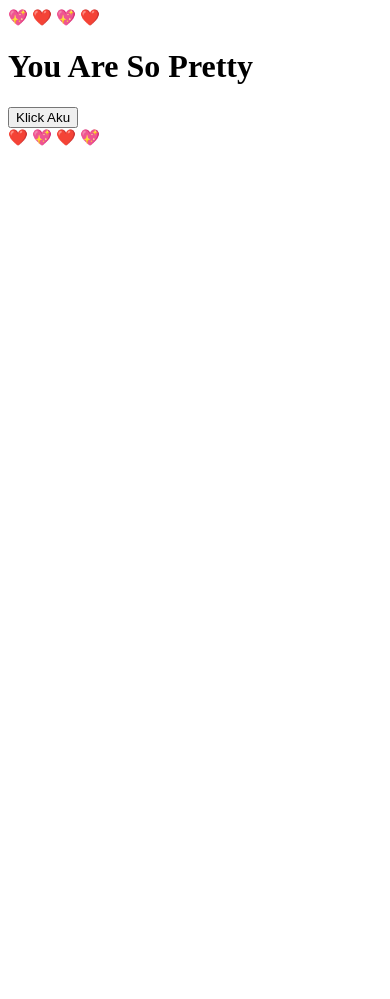
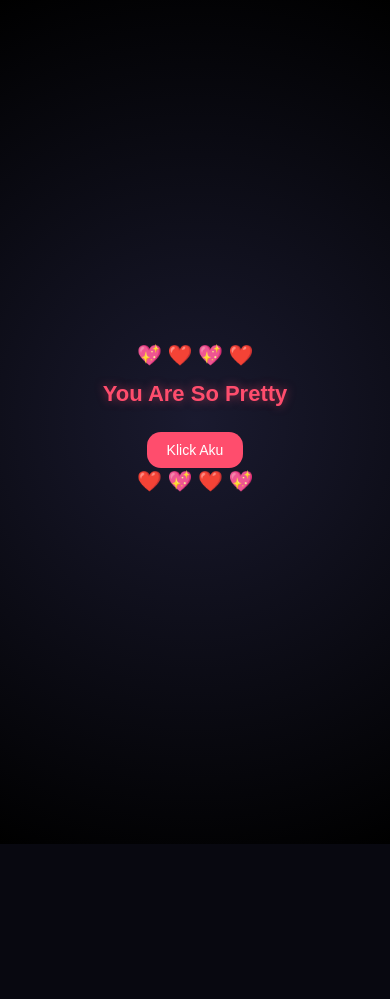
Before and after one commit to mlf167937-svg/Rauf, a Flask app: page / in a window 390 px wide. After the commit the page ends 844 px from the top, so only its background shows below. Run offline with Flask 3, Linux system fonts and the light colour scheme.

Commit message:
Update style.css

```diff
--- a/static/style.css
+++ b/static/style.css
@@ -1,3 +1,71 @@
+*{
+  margin:0;
+  padding:0;
+  box-sizing:border-box;
+  font-family:Arial, sans-serif;
+}
+
+body{
+  background:#070712;
+  color:white;
+  overflow:hidden;
+}
+
+/* =========================
+   START SCREEN
+========================= */
+
+#startScreen{
+  position:fixed;
+  inset:0;
+  display:flex;
+  justify-content:center;
+  align-items:center;
+
+  background:radial-gradient(circle,#1a1a2f,#000);
+  z-index:999;
+}
+
+.box{
+  text-align:center;
+  padding:20px;
+  animation:fadeIn 1s ease;
+}
+
+h1{
+  font-size:clamp(22px,5vw,42px);
+  color:#ff4d6d;
+  text-shadow:0 0 10px rgba(255,77,109,0.5);
+  margin:10px 0;
+}
+
+button{
+  margin-top:15px;
+  padding:12px 28px;
+  border:none;
+  border-radius:14px;
+  background:#ff4d6d;
+  color:white;
+  font-size:16px;
+  cursor:pointer;
+  transition:0.3s;
+}
+
+button:hover{
+  transform:scale(1.08);
+  background:#ff2e55;
+}
+
+.love{
+  font-size:20px;
+  margin:5px 0;
+  animation:float 2s infinite ease-in-out;
+}
+
+/* =========================
+   STORY CONTAINER
+========================= */
+
 #container{
   position:relative;
   width:100%;
@@ -8,27 +76,32 @@
   align-items:center;
 }
 
+/* =========================
+   STORY CARD
+========================= */
+
 .card{
   position:absolute;
 
-  width:min(90vw,750px);
+  width:min(92vw,800px);
 
   display:flex;
   flex-direction:column;
   align-items:center;
   text-align:center;
 
-  padding:20px;
+  padding:22px;
 
-  border-radius:20px;
+  background:rgba(255,255,255,0.06);
+  backdrop-filter:blur(12px);
 
-  background:rgba(255,255,255,0.05);
-  backdrop-filter:blur(10px);
+  border-radius:22px;
 
   opacity:0;
-  transform:translateY(20px);
+  transform:translateY(30px);
 
   transition:0.8s ease;
+  box-shadow:0 10px 30px rgba(0,0,0,0.4);
 }
 
 .card.active{
@@ -36,16 +109,99 @@
   transform:translateY(0);
 }
 
+h2{
+  font-size:clamp(20px,4vw,32px);
+  margin-bottom:10px;
+  color:#fff;
+}
+
 .text{
-  margin-top:10px;
+  margin-top:12px;
+  font-size:clamp(14px,2.5vw,18px);
   line-height:1.8;
-  font-size:clamp(14px,2.5vw,18px);
+  white-space:pre-line;
+  color:#eaeaea;
 }
+
+/* =========================
+   IMAGE
+========================= */
 
 img{
   width:100%;
   max-height:55vh;
   object-fit:cover;
-  border-radius:15px;
-  margin-top:10px;
+  border-radius:18px;
+  margin-top:12px;
+
+  opacity:1;
+  transition:0.6s ease;
 }
+
+/* =========================
+   HEART BACKGROUND
+========================= */
+
+#bg{
+  position:fixed;
+  inset:0;
+  overflow:hidden;
+  z-index:0;
+  pointer-events:none;
+}
+
+.heart{
+  position:absolute;
+  color:#ff4d6d;
+  font-size:16px;
+  animation:floatUp 6s linear infinite;
+  opacity:0.8;
+}
+
+/* =========================
+   ANIMATIONS
+========================= */
+
+@keyframes floatUp{
+  0%{
+    transform:translateY(100vh);
+    opacity:0;
+  }
+  50%{
+    opacity:1;
+  }
+  100%{
+    transform:translateY(-10vh);
+    opacity:0;
+  }
+}
+
+@keyframes float{
+  0%,100%{transform:translateY(0);}
+  50%{transform:translateY(-6px);}
+}
+
+@keyframes fadeIn{
+  from{opacity:0; transform:scale(0.95);}
+  to{opacity:1; transform:scale(1);}
+}
+
+/* =========================
+   RESPONSIVE FIX
+========================= */
+
+@media (max-width:480px){
+
+  button{
+    font-size:14px;
+    padding:10px 20px;
+  }
+
+  .card{
+    padding:16px;
+  }
+
+  .text{
+    font-size:14px;
+  }
+}
```
